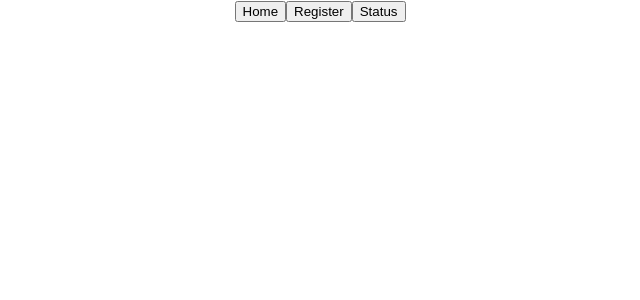
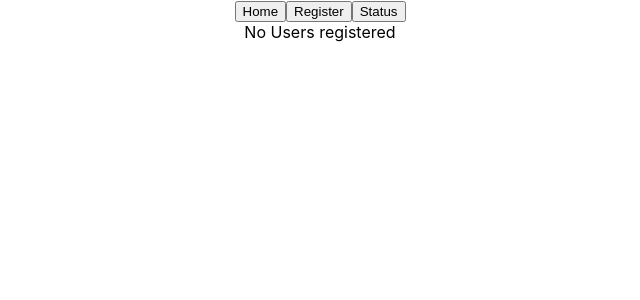
Before and after one commit to buildweek-pt-anywhere-fitness/front-end, a React (Create React App) app in the folder anywhere-fitness/: page /status in a window 1280 px wide. Shown: the top 300 px of the page, without its empty margins (320-960 px from the left). Built offline with nearby package versions, Linux system fonts and the light colour scheme; no server answers.

Commit message:
updated signup path to register path

```diff
--- a/anywhere-fitness/src/App.js
+++ b/anywhere-fitness/src/App.js
@@ -24,11 +24,11 @@ function App(props) {
   return (
     <div className="App">
       <Link to='/'><button>Home</button></Link>
-      <Link to='/signup'><button>Register</button></Link>
-      <Link to='/register'><button>Status</button></Link>
+      <Link to='/register'><button>Register</button></Link>
+      <Link to='/status'><button>Status</button></Link>
       <Route exact path='/'><Home /></Route>
-      <Route path='/signup'><Register users={users} setUsers={setUsers} /></Route>
-      <Route path='/register'><Status users={users} /></Route>
+      <Route path='/register'><Register users={users} setUsers={setUsers} /></Route>
+      <Route path='/status'><Status users={users} /></Route>
     </div>
   );
 }
```
